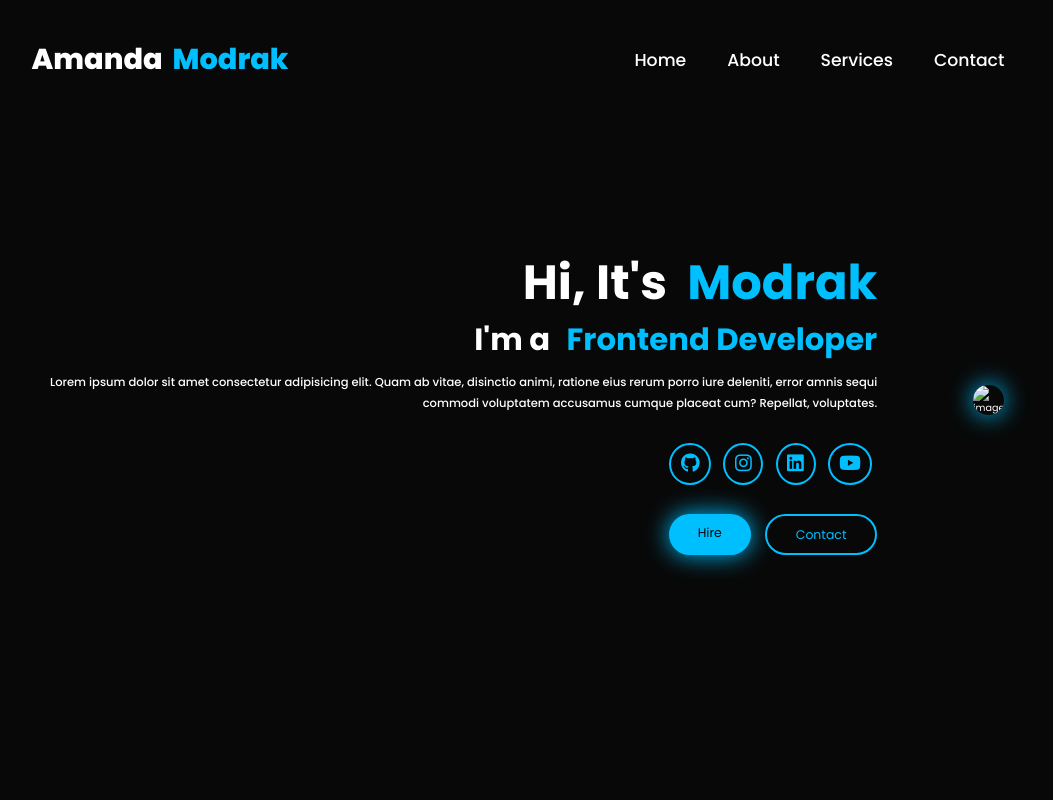
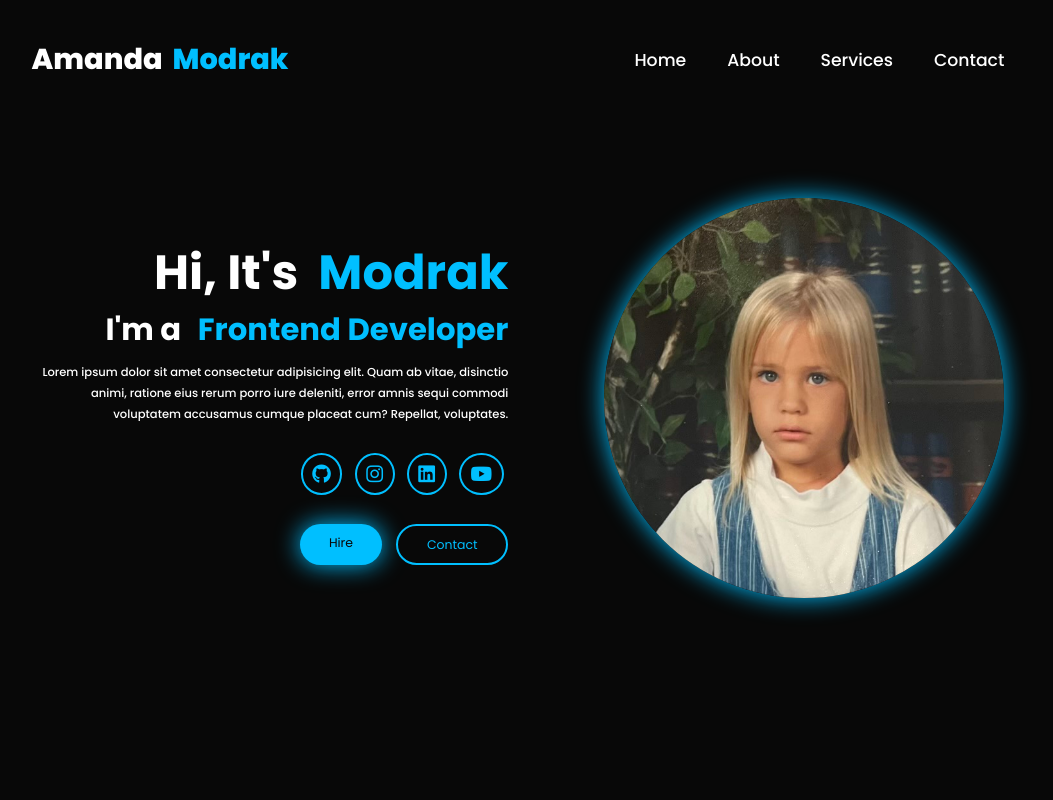
Before and after one commit to Modrakas/PORTFOLIO-WEBSITE-1, a plain HTML site: page index.html in a window 1280 px wide. Shown: the top 800 px of the page, without its empty margins (122-1175 px from the left). Drawn offline with Linux system fonts and the light colour scheme; the site is published under a folder, as on GitHub Pages, so addresses that start at the root find nothing.

Commit message:
Update index.html

```diff
--- a/index.html
+++ b/index.html
@@ -42,7 +42,7 @@
                 </div>
             </div>
             <div class="home__img">
-                <img src="/images/me1.jpeg" alt="image">
+                <img src="images/me1.jpeg" alt="image">
             </div>
          </section>
 <!---------     about section       --------->
```
